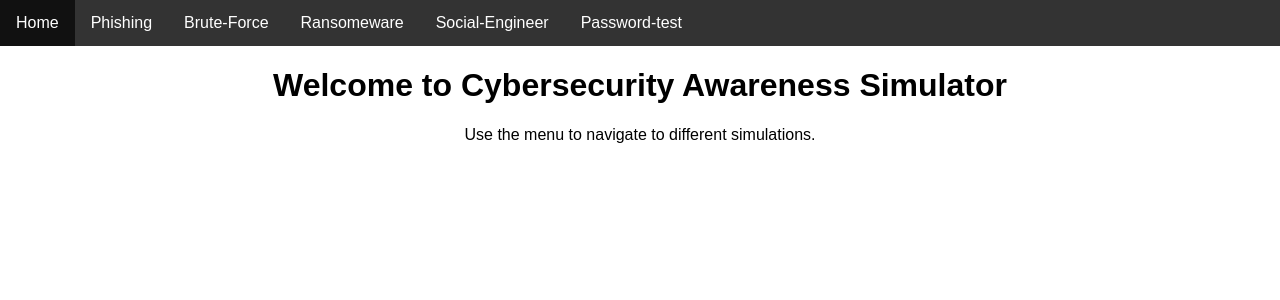
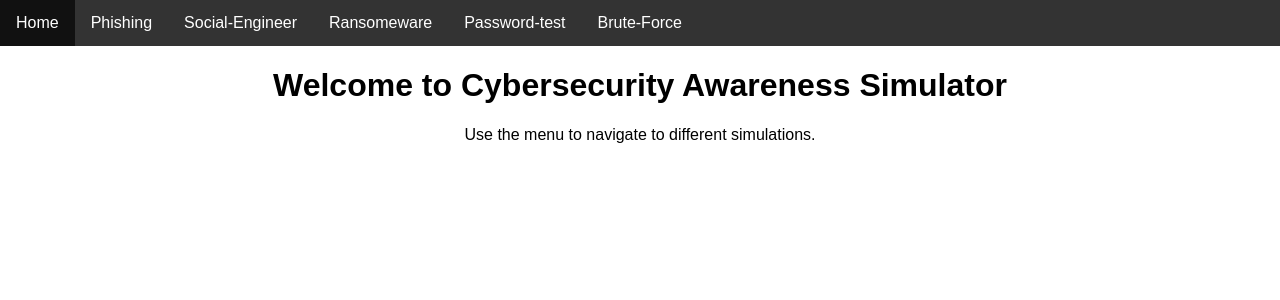
Before and after one commit to Kseraaa/Phishing-Simulator, a React (Create React App) app in the folder phishing-frontend/: page / in a window 1280 px wide. Shown: the top 300 px of the page. Built offline with nearby package versions, Linux system fonts and the light colour scheme.

Commit message:
add css and change order of navbar

```diff
--- a/phishing-frontend/src/App.css
+++ b/phishing-frontend/src/App.css
@@ -43,7 +43,7 @@ body {
   text-align: center;
 }
 
-.SocialEngineer {
+.SocialEngineering {
   display: flex;
   flex-direction: column;
   align-items: center;
--- a/phishing-frontend/src/App.js
+++ b/phishing-frontend/src/App.js
@@ -17,20 +17,20 @@ function App() {
                     <ul>
                         <li><Link to="/">Home</Link></li>
                         <li><Link to="/phishing-simulator">Phishing</Link></li>
+                        <li><Link to="/SocialEngineer">Social-Engineer</Link></li>
+                        <li><Link to="/Ransomeware-simulator">Ransomeware</Link></li>
+                        <li><Link to="/Password-test">Password-test</Link></li>
                         <li><Link to="/brute-force-attack">Brute-Force</Link></li>
-                        <li><Link to="/Ransomeware-simulator">Ransomeware</Link></li>
-                        <li><Link to="/SocialEngineer">Social-Engineer</Link></li>
-                        <li><Link to="/Password-test">Password-test</Link></li>
                     </ul>
                 </nav>
 
                 <Switch>
                     <Route path="/" exact component={Home} />
                     <Route path="/phishing-simulator" component={PhishingSimulator} />
+                    <Route path="/SocialEngineer" component={SocialEngineer} />
+                    <Route path="/Ransomeware-simulator" component={Ransomeware} />
+                    <Route path="/Password-test" component={PasswordTest} />
                     <Route path="/brute-force-attack" component={BruteForceAttack} />
-                    <Route path="/Ransomeware-simulator" component={Ransomeware} />
-                    <Route path="/SocialEngineer" component={SocialEngineer} />
-                    <Route path="/Password-test" component={PasswordTest} />
                 </Switch>
             </div>
         </Router>
```
